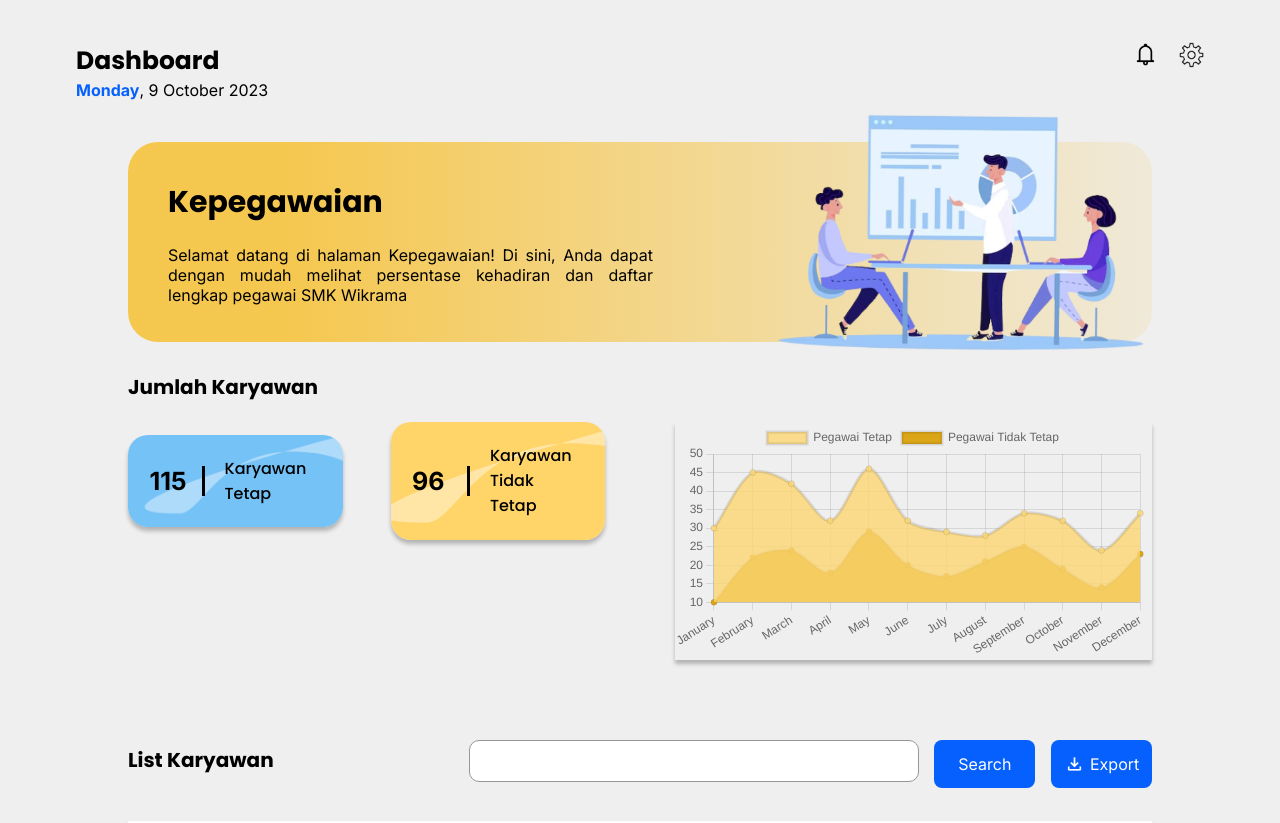
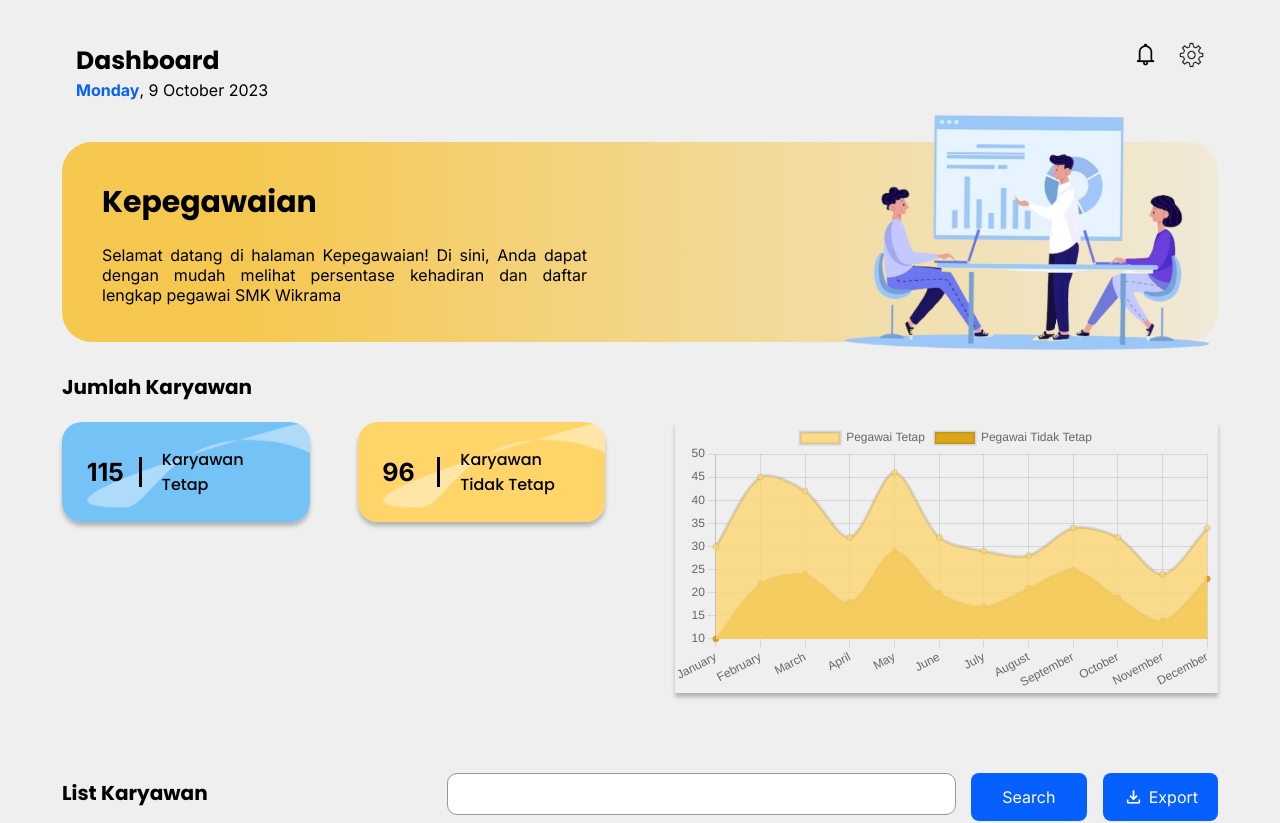
Before and after one commit to mulkihafizh/yayasan-prawitama-fe, a Next.js app: page /Dashboard-Kepegawaian in a window 1280 px wide. Shown: the top 823 px of the page. Built offline with nearby package versions, Linux system fonts and the light colour scheme.

Commit message:
perbaikan tabel keuangan, header guru, form cuti

```diff
--- a/app/Form-Cuti/form-cuti.module.css
+++ b/app/Form-Cuti/form-cuti.module.css
@@ -49,7 +49,7 @@
   flex-direction: column;
   justify-content: center;
   align-items: center;
-  padding-top: 36px;
+  padding: 36px 0 50px 0;
 }
 
 .adjust form {
@@ -89,7 +89,7 @@
   }
 
   .label input {
-    width: 81%;
+    width: 80%;
     border-radius: 8px;
     border: 1px solid #333;
     background-color: #fff;
@@ -102,6 +102,7 @@
     display: flex;
     flex-direction: column;
     align-items: flex-start;
+    gap: 1rem;
     margin-top: -50px;
 
   }
--- a/app/components/Guru/Biodata/bio.module.css
+++ b/app/components/Guru/Biodata/bio.module.css
@@ -6,7 +6,7 @@
   justify-content: center;
   align-items: center;
   width: 100%;
-  padding: 50px 10%;
+  padding: 50px 62px;
 
   .Container {
     background-color: #ffffff;
--- a/app/components/Guru/Cuti/cuti.module.css
+++ b/app/components/Guru/Cuti/cuti.module.css
@@ -5,7 +5,7 @@
   grid-template-columns: repeat(2, minmax(0, 1fr));
   width: 100%;
   gap: 70px;
-  padding: 30px 10%;
+  padding: 30px 62px;
 
   .CardGaji {
     display: flex;
--- a/app/components/Guru/Header-Guru/headerguru.module.css
+++ b/app/components/Guru/Header-Guru/headerguru.module.css
@@ -5,7 +5,7 @@
   flex-direction: column;
   justify-content: center;
   align-items: center;
-  margin: 0px 10%;
+  margin: 0px 62px;
 }
 
 .container {
@@ -15,7 +15,6 @@
   align-items: center;
   max-height: 200px;
   width: 100%;
-  padding: 32px 0 32px 10%;
   border-radius: 30px;
   position: relative;
   background-image: linear-gradient(
@@ -34,6 +33,7 @@
   font-family: "Poppins", sans-serif;
   max-width: 545px;
   width: 100%;
+  padding-left: 40px;
 }
 
 .container .teks .title h1 {
--- a/app/components/Kepegawaian/Header-Kepegawaian/header.module.css
+++ b/app/components/Kepegawaian/Header-Kepegawaian/header.module.css
@@ -5,7 +5,7 @@
   flex-direction: column;
   justify-content: center;
   align-items: center;
-  margin: 0px 10%;
+  margin: 0px 62px;
 }
 
 .container {
@@ -15,7 +15,6 @@
   align-items: center;
   max-height: 200px;
   width: 100%;
-
   border-radius: 30px;
   position: relative;
   background-image: linear-gradient(
@@ -54,7 +53,7 @@
   font-weight: 400;
   line-height: normal;
   text-align: justify;
-  padding-right:20px;
+  padding-right: 20px;
 }
 
 .container .img {
--- a/app/components/Kepegawaian/ListPegawai/list.module.css
+++ b/app/components/Kepegawaian/ListPegawai/list.module.css
@@ -7,7 +7,7 @@
   align-items: center;
   gap: 33px;
   width: 100%;
-  padding: 50px 10%;
+  padding: 50px 62px;
 
   .head {
     display: grid;
--- a/app/components/Kepegawaian/Pegawai-Kepegawaian/pegawai.module.css
+++ b/app/components/Kepegawaian/Pegawai-Kepegawaian/pegawai.module.css
@@ -7,7 +7,7 @@
   align-items: flex-start;
   max-width: 100%;
   width: 100%;
-  padding: 30px 10%;
+  padding: 30px 62px;
 }
 
 .MainContainer .title {
--- a/app/components/Keuangan/Header-Keuangan/header1.module.css
+++ b/app/components/Keuangan/Header-Keuangan/header1.module.css
@@ -5,7 +5,7 @@
   flex-direction: column;
   justify-content: center;
   align-items: center;
-  margin: 0px 10%;
+  margin: 0px 62px;
 }
 
 .container {
--- a/app/components/Keuangan/ListGaji/listgaji.module.css
+++ b/app/components/Keuangan/ListGaji/listgaji.module.css
@@ -115,7 +115,7 @@
   line-height: normal;
   display: flex !important;
   flex-direction: row;
-  justify-content: left;
+  justify-content: center;
   align-items: baseline;
   gap: 2rem;
 }
--- a/app/components/Keuangan/ListGaji/page.tsx
+++ b/app/components/Keuangan/ListGaji/page.tsx
@@ -13,9 +13,21 @@ export default function page() {
           <div className={css.page}>
             <p>
               Records per page: <span>100</span>
-              <Image src={"/sortdown.png"} width={15} height={15}  style={{paddingBottom: '10px'}}alt="down" />
+              <Image
+                src={"/sortdown.png"}
+                width={15}
+                height={15}
+                style={{ paddingBottom: "10px" }}
+                alt="down"
+              />
             </p>
-            <Image src={"/print.png"} width={35} height={35}    style={{paddingTop: '10px'}}alt="print" />
+            <Image
+              src={"/print.png"}
+              width={35}
+              height={35}
+              style={{ paddingTop: "10px" }}
+              alt="print"
+            />
           </div>
         </div>
         <table>
@@ -35,8 +47,8 @@ export default function page() {
                   <td>{data.Nama}</td>
                   <td>{data.Status}</td>
                   <td>{data.Jabatan}</td>
+                  <td>{data.Gaji}</td>
                   <td>
-                    {data.Gaji}
                     <button
                       style={{
                         backgroundColor: "#FFCA56",
@@ -49,9 +61,7 @@ export default function page() {
                         backgroundColor: "#337ccf",
                       }}
                     >
-                      <Link href={'/Detail-Gaji'}>
-                      Detail
-                      </Link>
+                      <Link href={"/Detail-Gaji"}>Detail</Link>
                     </button>
                   </td>
                 </tr>
```
